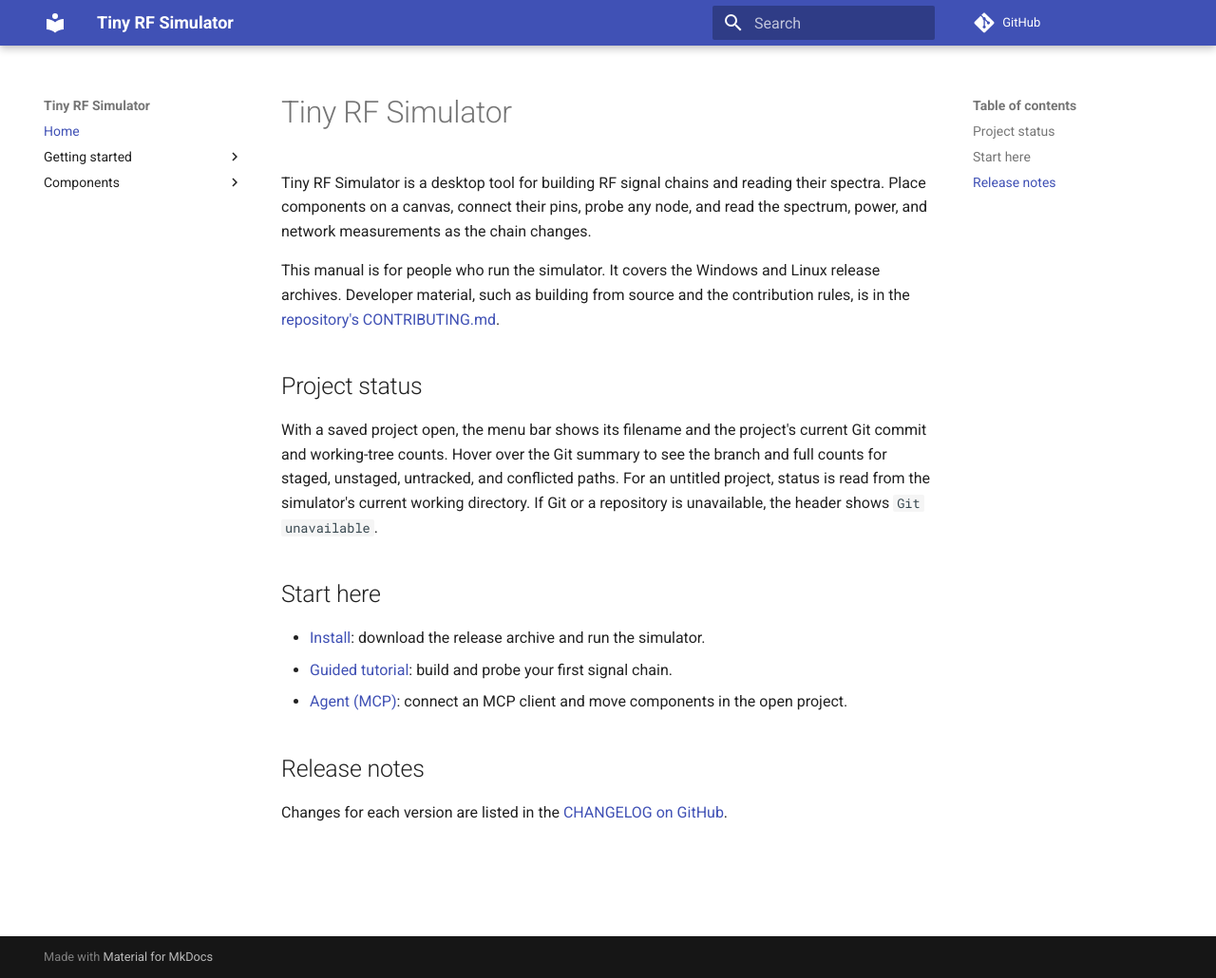
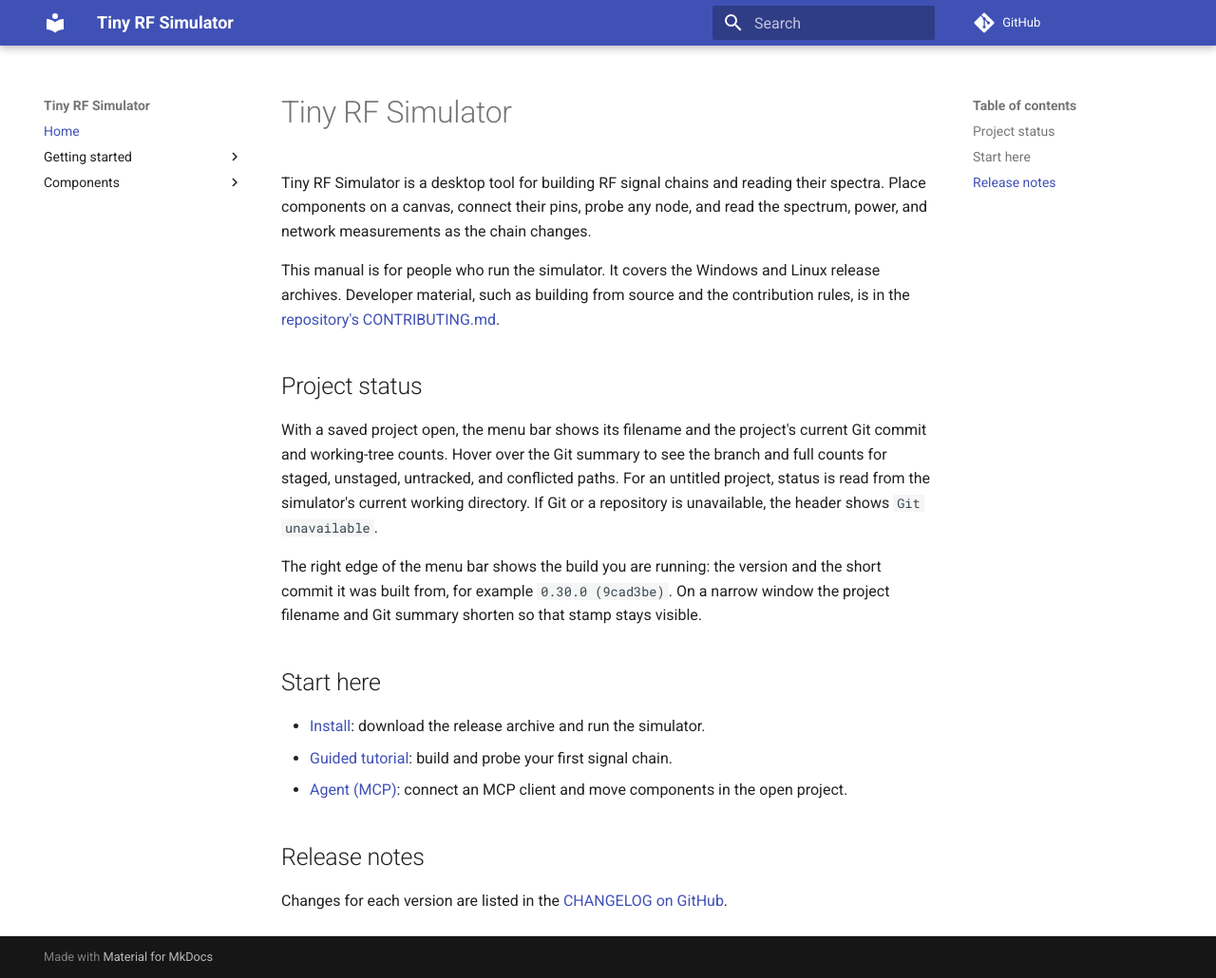
Before and after one commit to striderZA/Tiny-RF-Simulator, an MkDocs documentation site: the page built from manual/pages/index.md, in a window 1280 px wide and 1030 px high. Shown: the whole window at 95% size. Built offline with MkDocs 1.6.1 and Material for MkDocs 9.7.7, drawn with Linux system fonts in a browser that asks for light colours; comment, search, counter and statistics services are not loaded.

Commit message:
docs(manual): describe the menu bar build stamp
The Project status page documents the menu bar header, so it now names the
version and commit at the right edge and the shortening that keeps it
visible.

```diff
--- a/manual/pages/index.md
+++ b/manual/pages/index.md
@@ -8,6 +8,8 @@ This manual is for people who run the simulator. It covers the Windows and Linux
 
 With a saved project open, the menu bar shows its filename and the project's current Git commit and working-tree counts. Hover over the Git summary to see the branch and full counts for staged, unstaged, untracked, and conflicted paths. For an untitled project, status is read from the simulator's current working directory. If Git or a repository is unavailable, the header shows `Git unavailable`.
 
+The right edge of the menu bar shows the build you are running: the version and the short commit it was built from, for example `0.30.0 (9cad3be)`. On a narrow window the project filename and Git summary shorten so that stamp stays visible.
+
 ## Start here
 
 - [Install](install.md): download the release archive and run the simulator.
```
